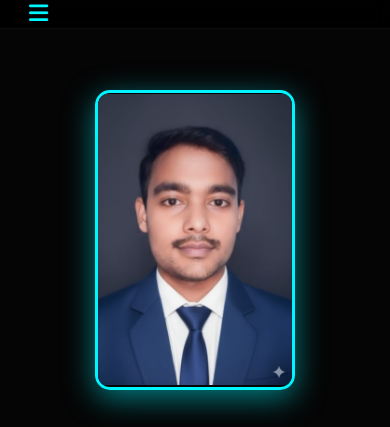
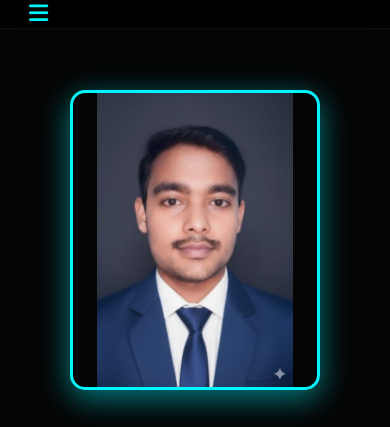
Before and after one commit to badriprasad001/Data_Analyst_Portfolio, a plain HTML site: page index.html in a window 390 px wide. Shown: the top 427 px of the page. Drawn offline with Linux system fonts and the light colour scheme.

Commit message:
Update style.css

```diff
--- a/style.css
+++ b/style.css
@@ -458,7 +458,7 @@ footer {
   }
 
   .profile-img {
-    width: 200px; /* mobile friendly size */
+    width: 250px; /* mobile friendly size */
     height: 300px;
     object-fit: contain; /* show full face */
     border-radius: 15px; /* modern rounded corners */
```
